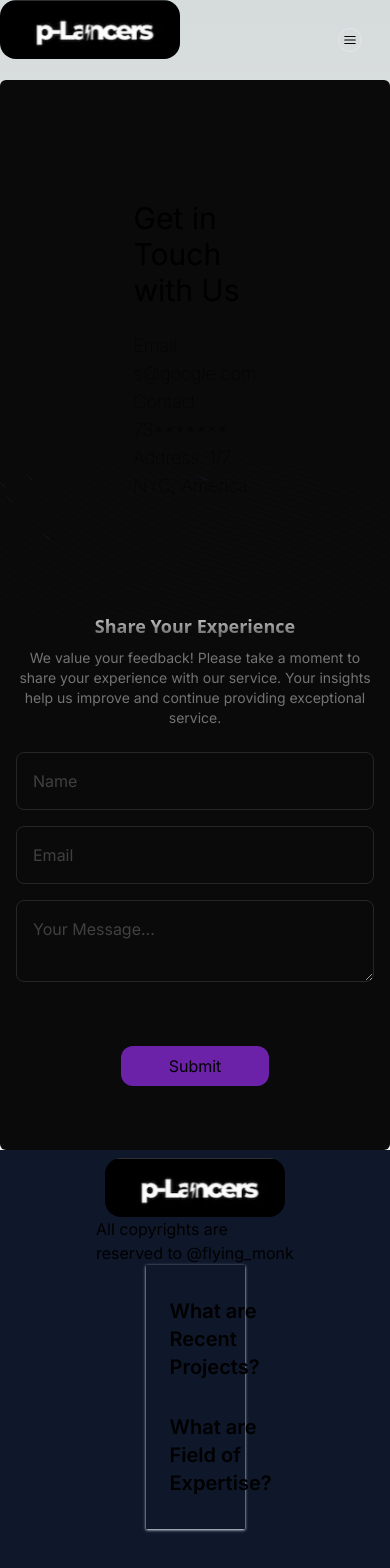
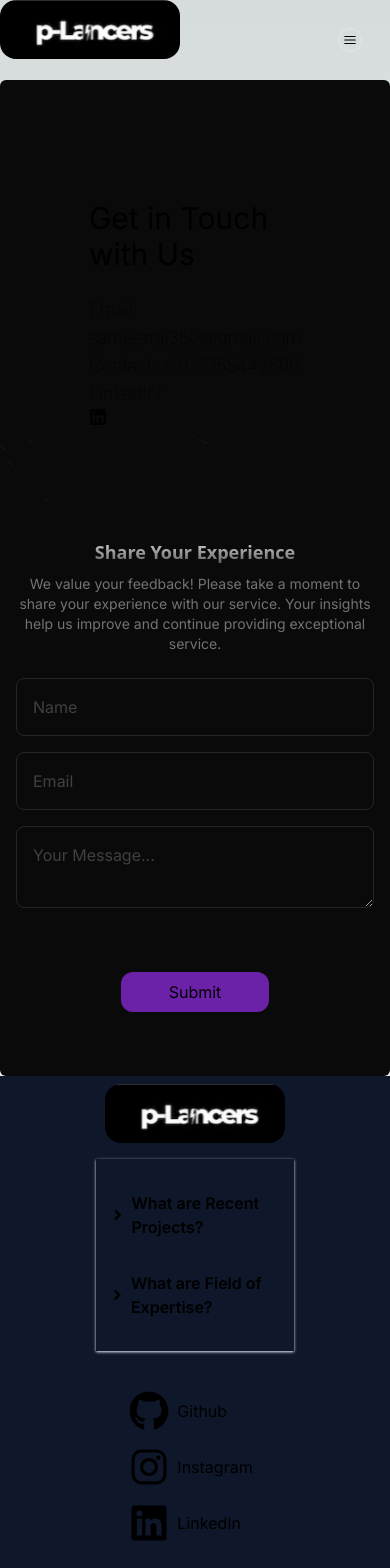
Before and after one commit to Flyingmonk01/p-Lancers, a Next.js app: page /contact in a window 390 px wide. Shown: the top 1568 px of the page. Built offline with nearby package versions, Linux system fonts and the light colour scheme.

Commit message:
temporary hold ai assist

```diff
--- a/src/app/page.tsx
+++ b/src/app/page.tsx
@@ -31,7 +31,7 @@ export default function Home() {
 
                 <StickyScrollRevealDemo />
                 <InfiniteMovingCardsDemo />
-                <AiAssist />
+                {/* <AiAssist /> */}
             </main>
         </>
     );
--- a/src/app/web-dev/page.tsx
+++ b/src/app/web-dev/page.tsx
@@ -10,7 +10,7 @@ function WebDevelopment() {
 
             <div className="grid grid-cols-1 md:grid-cols-3 gap-4">
                 <div className="md:col-span-1 border-white p-4 my-6">
-                    <h1 className="text-center text-4xl font-extrabold my-12">FRONTEND TECH</h1>
+                    <h1 className="text-4xl font-extrabold my-12 text-left">FRONTEND TECH</h1>
                     {frontendTechnologies.map((i, idx)=>(
                         <li className="text-left ml-36  text-xl font-semibold my-6 md:ml-16 " key={idx}>{i}</li>
                     ))}
--- a/src/components/AiAssist.jsx
+++ b/src/components/AiAssist.jsx
@@ -13,13 +13,13 @@ export default function AiAssist() {
   return (
     <main className="relative">
       <div className="relative my-10 px-4 w-full flex flex-col gap-5 items-center bottom-5">
-        <h1 className="text-4xl font-Kanit md:text-5xl font-bold text-white mt-10">
-          p-Lancers AI Portfolio
+        <h1 className="text-xl font-Kanit text-center font-bold text-white mt-10">
+          Our Personalized ChatBot
         </h1>
 
         <section className="w-full flex-1 flex flex-col overflow-y-scroll">
           {noMessages ? (
-            <p className="text-center text-xl">Ask me Anything</p>
+            <p className="text-center text-xl">Ask Anything About Us!</p>
           ) : (
             <>
               {messages.map((message, index) => {
--- a/src/components/Faq.tsx
+++ b/src/components/Faq.tsx
@@ -30,11 +30,11 @@ const FAQ = () => {
     };
 
     return (
-        <div className="max-w-2xl mx-auto p-4 w-1/2 shadow shadow-slate-300">
+        <div className="lg:max-w-2xl w-full mx-auto p-4 shadow shadow-slate-300 mt-4">
             {faqs.map((faq, index) => (
                 <div key={index} className="py-4">
                     <div
-                        className="cursor-pointer text-xl font-semibold flex gap-2 items-center flex-row"
+                        className="cursor-pointer text-md font-semibold flex gap-2 items-center flex-row lg:text-xl"
                         onClick={() => toggleFAQ(index)}
                     >
                         <FaAngleRight />
--- a/src/components/Footer.jsx
+++ b/src/components/Footer.jsx
@@ -20,7 +20,7 @@ function Footer() {
                         className="cursor-pointer rounded-2xl"
                     />
                 </Link>
-                <span>All copyrights are reserved to @flying_monk</span>
+                {/* <span>All copyrights are reserved to @flying_monk</span> */}
             </div>
 
             <FAQ />
--- a/src/components/contact.tsx
+++ b/src/components/contact.tsx
@@ -1,6 +1,7 @@
 "use client";
 import React, { useState } from "react";
 import { BackgroundBeams } from "./ui/background-beams";
+import { FaLinkedin } from "react-icons/fa";
 
 export function BackgroundBeamsDemo() {
     const [messageData, setMessageData] = useState({
@@ -57,13 +58,13 @@ export function BackgroundBeamsDemo() {
             <div className="lg:w-1/2 m-24 flex justify-start items-start flex-col px-16 sm:px-0">
                 <h1 className="text-3xl py-6">Get in Touch with Us</h1>
                 <h1 className="text-lg font-thin ">
-                    Email: <span>s@google.com</span>
+                    Email: <span>sameerrai350@gmail.com</span>
                 </h1>
                 <h1 className="text-lg font-thin ">
-                    Contact: <span>73*******</span>
+                    Contact: <span>+91-7355442696</span>
                 </h1>
                 <h1 className="text-lg font-thin ">
-                    Address: <span>1/7 NYC, America</span>
+                    LinkedIN: <span><FaLinkedin to={'https://linkedin.com/raisameer'}/></span>
                 </h1>
             </div>
             <div className="max-w-2xl mx-auto p-4 ">
```
